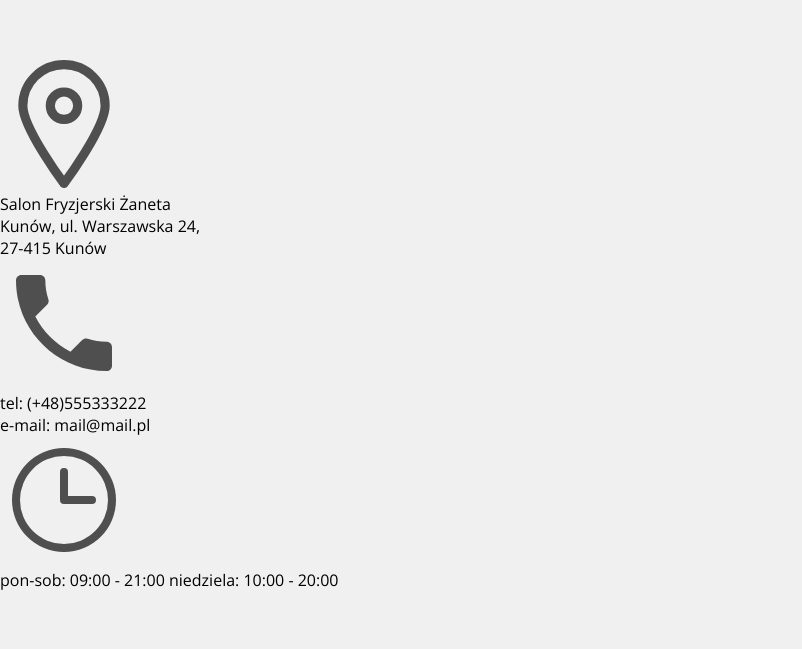
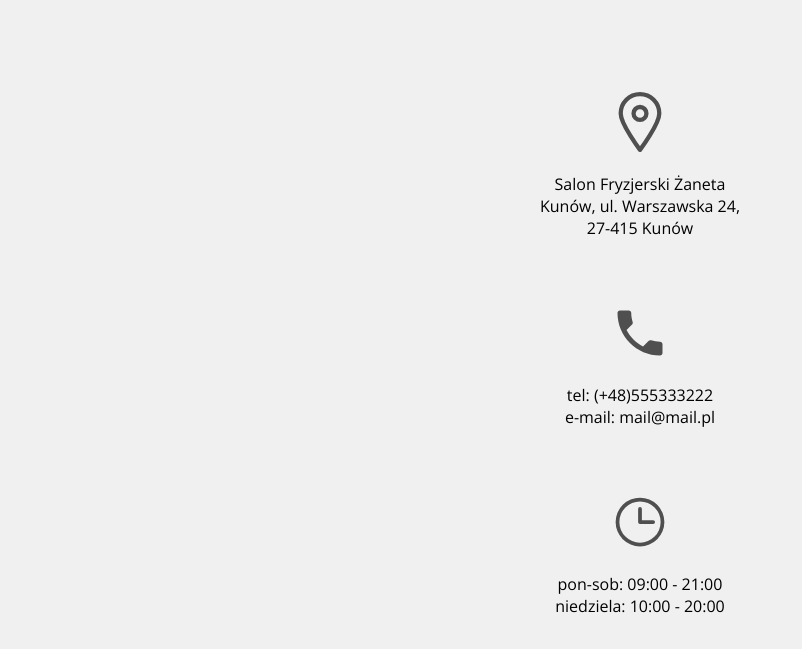
Before and after one commit to Kuba1507/Hairdresser, a website: page index.html in a window 1280 px wide. Shown: the part 4527-5176 px from the top of the page, without its empty margins (0-802 px from the left). Before the commit the page ends 5118 px from the top, so only its background shows below. Drawn offline with nearby package versions, Linux system fonts and the light colour scheme; grey boxes are pictures that could not be loaded.

Commit message:
some modifies for contact section

```diff
--- a/index.html
+++ b/index.html
@@ -261,8 +261,9 @@
                     width="100%" height="450" style="border:0;" allowfullscreen="" loading="lazy"
                     referrerpolicy="no-referrer-when-downgrade"></iframe>
             </div>
+            <div class="wrapper">
                 <div class="contact__box">
-                <div class="contact__box-localization">
+                    <div class="contact__box-item">
                         <img src="dist/img/localization.svg">
                         <p class="contact__box-localization-text">
                             Salon Fryzjerski Żaneta<br>
@@ -270,19 +271,20 @@
                             27-415 Kunów
                         </p>
                     </div>
-                <div class="contact__box-phone">
+                    <div class="contact__box-item">
                         <img src="dist/img/phone.svg">
                         <p class="contact__box-localization-text">
                             tel: (+48)555333222<br>
                             e-mail: mail@mail.pl
                         </p>
                     </div>
-                <div class="contact__box-time">
+                    <div class="contact__box-item">
                         <img src="dist/img/clock.svg">
                         <p class="contact__box-localization-text">
-                        pon-sob: 09:00 - 21:00
+                            pon-sob: 09:00 - 21:00<br>
                             niedziela: 10:00 - 20:00
                         </p>
+                    </div>
                 </div>
             </div>
         </section>
--- a/src/sass/_components.scss
+++ b/src/sass/_components.scss
@@ -557,9 +557,20 @@
 		}
 
 		&__box {
-			&-localization {
-				&-text {
-					text-align: left;
+			display: flex;
+			flex-direction: column;
+			justify-content: center;
+			align-items: flex-start;
+
+			&-item {
+				padding: 2em 4em;
+				width: 100%;
+				text-align: center;
+
+				img {
+					margin-bottom: 1em;
+					width: 60px;
+					height: 60px;
 				}
 			}
 		}
```
Also changed, not shown: dist/css/style.min.css. Lines whose indentation alone changed are shown as unchanged.
